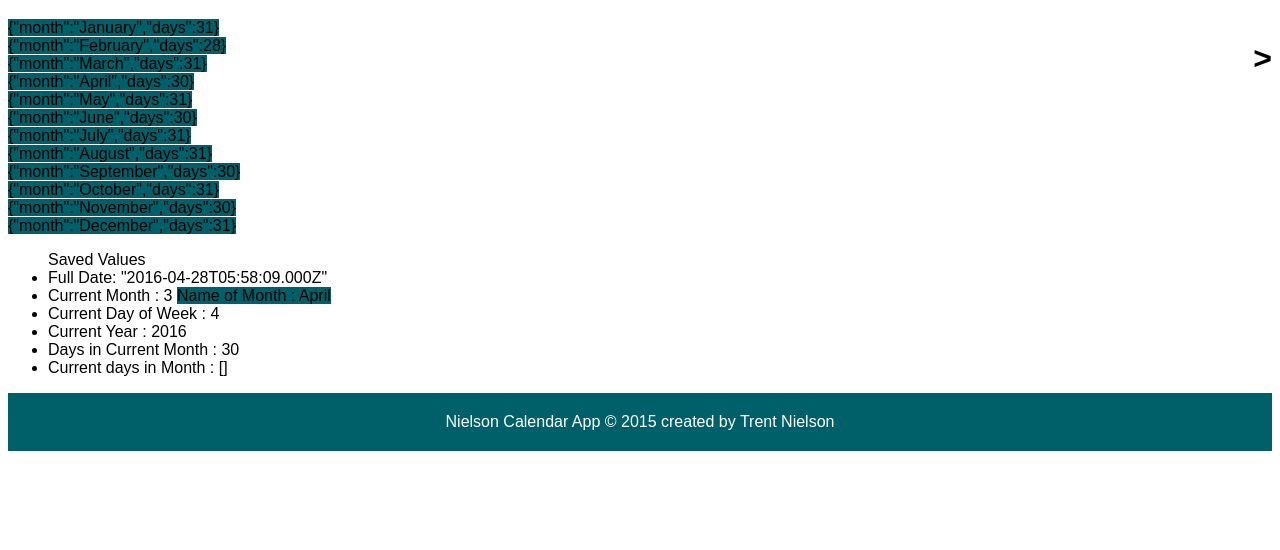
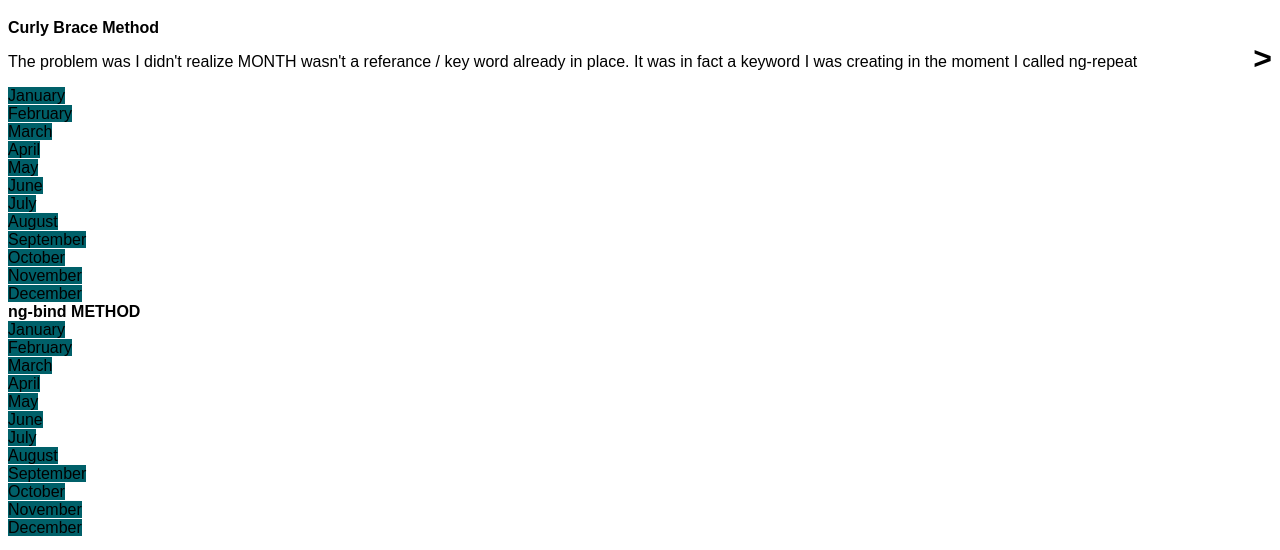
Before and after one commit to tniels22/JS, a plain HTML site: page AngularCalendar/calendar.html in a window 1280 px wide. Shown: the part 229-779 px from the top of the page. Drawn offline with nearby package versions, Linux system fonts and the light colour scheme.

Commit message:
ng-bind corrected by fixing naming. https://github.com/tniels22/JS/issues/1
This also includes an explanation of what I was doing wrong for future
reference. But will be removed in later commits.

```diff
--- a/AngularCalendar/calendar.html
+++ b/AngularCalendar/calendar.html
@@ -15,8 +15,15 @@
         <h1 id="Right">></h1>
       </div>
 
-      <div ng-repeat = "month in ctrl.months">
-          <span class="month" ng-bind="month"></span>
+      <b>Curly Brace Method</b>
+      <p>The problem was I didn't realize MONTH wasn't a referance / key word already in place. It was in fact a keyword I was creating in the moment I called ng-repeat</p>
+      <div ng-repeat = "MONTH in ctrl.months">
+          <span class="month">{{MONTH.month}}</span>
+      </div>
+
+      <b>ng-bind METHOD</b>
+      <div ng-repeat = "MONTH in ctrl.months">
+          <span class="month" ng-bind="MONTH.month"></span>
       </div>
 
       <ul>Saved Values
```
